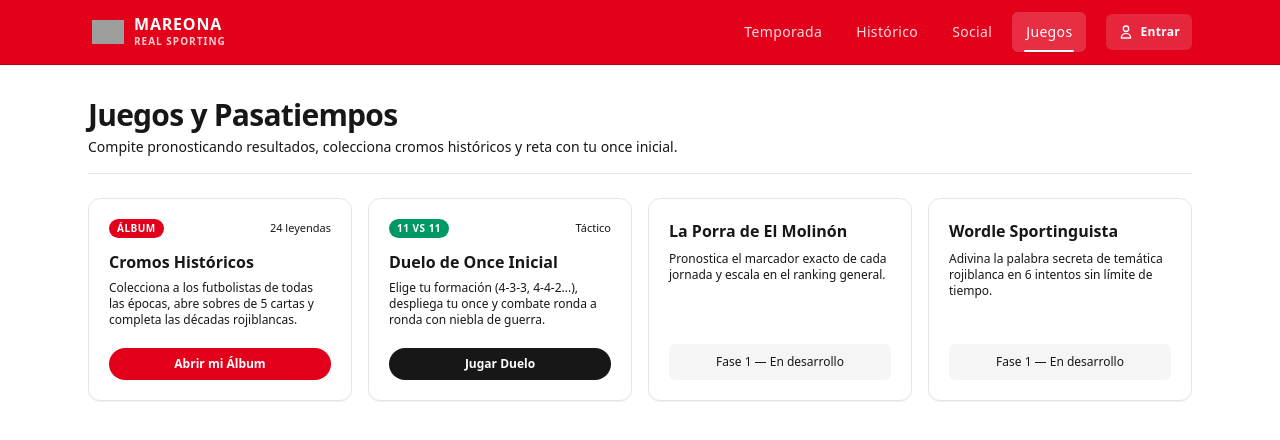
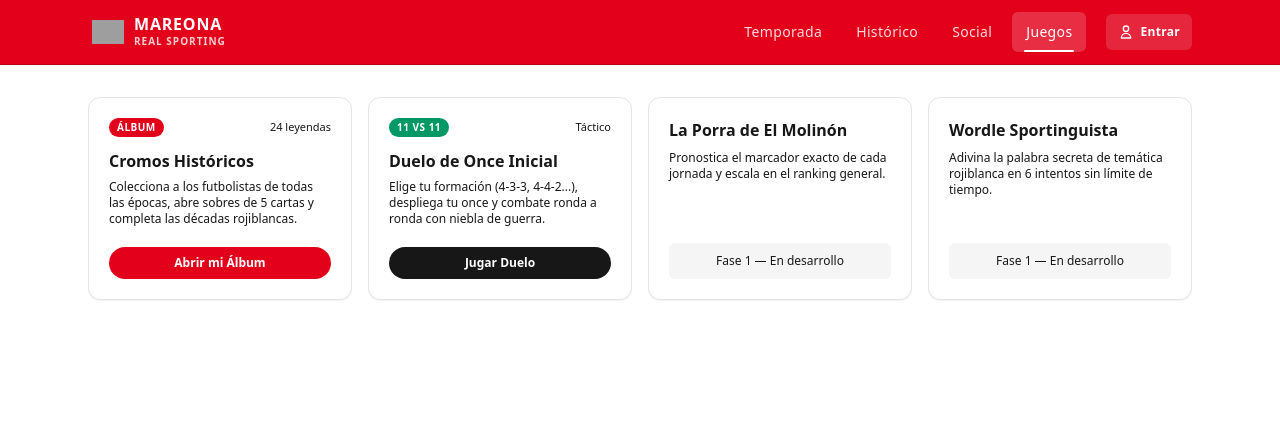
Before and after one commit to MarcoLorenzoMartinez/mareona, a Next.js app: page /juegos in a window 1280 px wide. Shown: the top 440 px of the page. Built offline with nearby package versions, Linux system fonts and the light colour scheme; no server answers; grey boxes are pictures that could not be loaded.

Commit message:
style(juegos): remove descriptive header block per minimal design rules

```diff
--- a/src/app/(main)/juegos/page.tsx
+++ b/src/app/(main)/juegos/page.tsx
@@ -9,14 +9,7 @@ export const metadata: Metadata = {
 export default function JuegosPage() {
   return (
     <div className="flex flex-col gap-6">
-      <header className="flex flex-col gap-1 border-b border-[var(--border)] pb-4">
-        <h1 className="text-2xl font-bold tracking-tight text-[var(--foreground)] md:text-3xl">
-          Juegos y Pasatiempos
-        </h1>
-        <p className="text-sm text-[var(--foreground-muted)]">
-          Compite pronosticando resultados, colecciona cromos históricos y reta con tu once inicial.
-        </p>
-      </header>
+      <h1 className="sr-only">Juegos y Pasatiempos</h1>
 
       <section
         aria-label="Zona de juegos"
```
